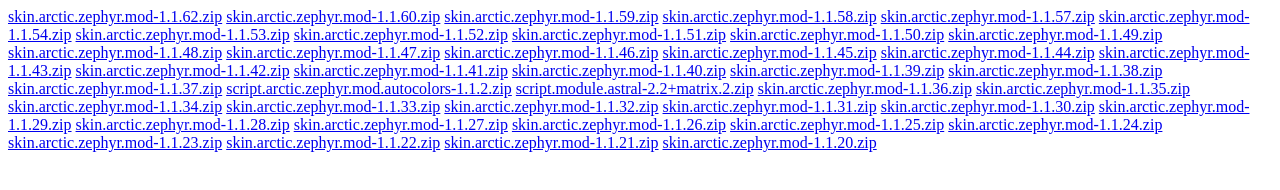
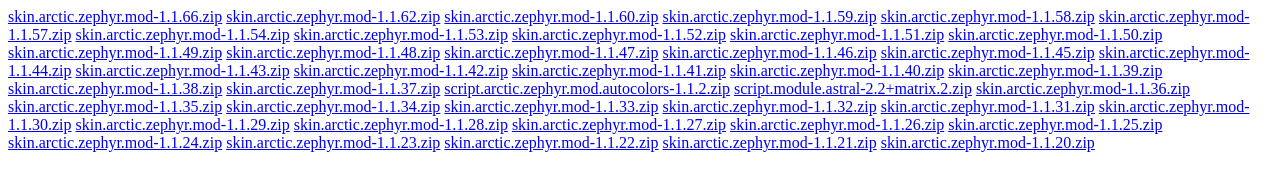
Before and after one commit to beatmasterRS/beatmasterRS.github.io, a plain HTML site: page index.html in a window 1280 px wide. Drawn offline with Linux system fonts and the light colour scheme.

Commit message:
[Index] added version 1.1.62

```diff
--- a/index.html
+++ b/index.html
@@ -1,5 +1,6 @@
 <!DOCTYPE html>
 <html><head><meta http-equiv="Content-Type" content="text/html; charset=UTF-8"></head><body>
+<a href="skin.arctic.zephyr.mod-1.1.66.zip">skin.arctic.zephyr.mod-1.1.66.zip</a>
 <a href="skin.arctic.zephyr.mod-1.1.62.zip">skin.arctic.zephyr.mod-1.1.62.zip</a>
 <a href="skin.arctic.zephyr.mod-1.1.60.zip">skin.arctic.zephyr.mod-1.1.60.zip</a>
 <a href="skin.arctic.zephyr.mod-1.1.59.zip">skin.arctic.zephyr.mod-1.1.59.zip</a>
```
Also changed, not shown: 1 other file.
